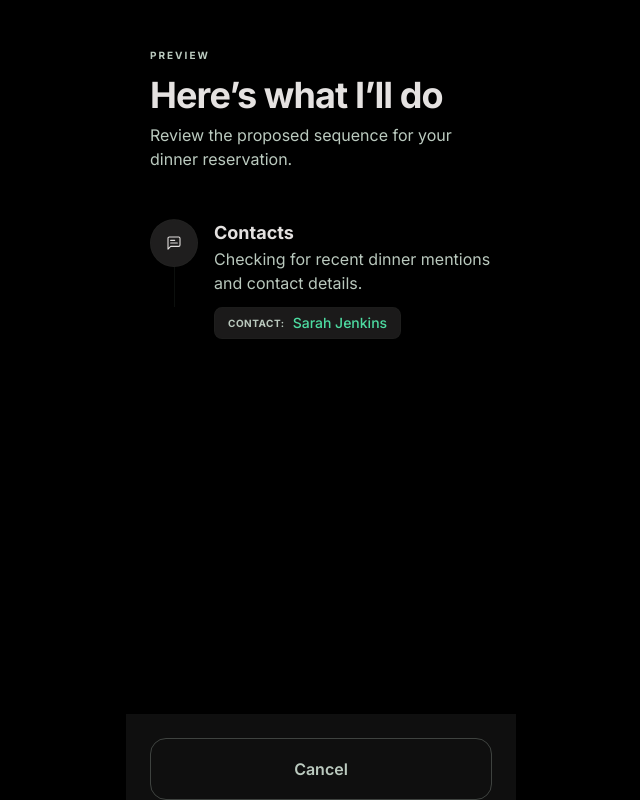
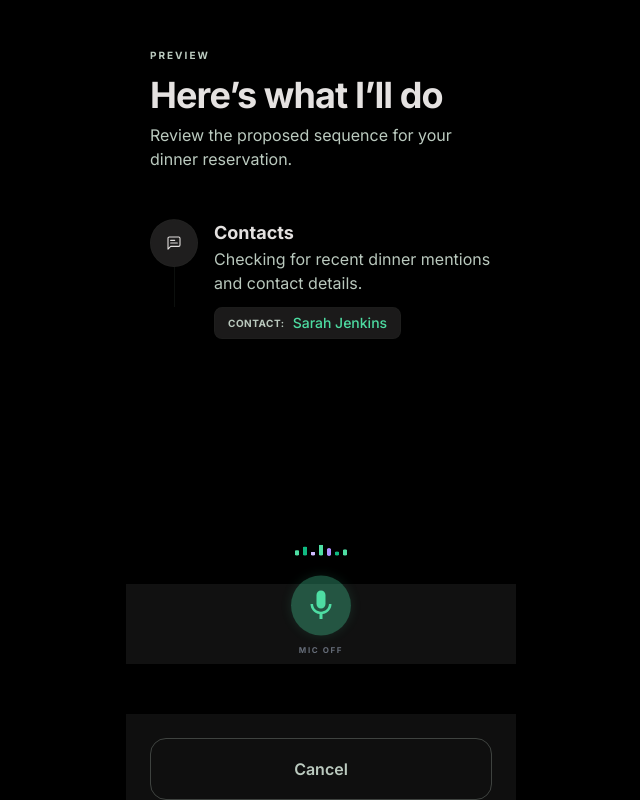
Before and after one commit to hanzo56/Acta, a React (Vite) app: page /preview in a window 1280 px wide. Shown: the whole page, without its empty margins (319-959 px from the left). Built offline with nearby package versions, Linux system fonts and the light colour scheme.

Commit message:
mic button available across all pages.

```diff
--- a/src/components/AppBottomNav.tsx
+++ b/src/components/AppBottomNav.tsx
@@ -6,6 +6,7 @@ import {
   ICON_NAV_HOME as IMG_NAV_HOME,
   ICON_NAV_SETTINGS as IMG_NAV_SETTINGS,
 } from "../assets/actaIconUrls";
+import { RemoteNavMicCluster } from "./RemoteNavMicCluster";
 
 function navLabel(active: boolean) {
   return `text-[8px] font-bold uppercase leading-3 tracking-[0.8px] ${
@@ -53,6 +54,7 @@ export function AppBottomNav({
       aria-label="Primary"
     >
       <div className="relative mx-auto h-20 w-full max-w-[390px]">
+        <RemoteNavMicCluster />
         <div className="grid h-full w-full grid-cols-5 items-end gap-0 px-1 pb-2 pt-0">
           <Link
             to="/"
--- /dev/null
+++ b/src/components/RemoteNavMicCluster.tsx
@@ -0,0 +1,75 @@
+import { useNavigate } from "react-router-dom";
+
+import { ICON_MIC_MINT as imgMic } from "../assets/actaIconUrls";
+import { ACTIVATE_MIC_ON_HOME } from "../navigation/activateMicFromNav";
+
+/** Sound-wave bars (idle) — matches HomePage bottom nav */
+const bars = [
+  { h: "h-6", bg: "bg-[#4edea3]", delayMs: 0, durationMs: 520 },
+  { h: "h-10", bg: "bg-[#10b981]", delayMs: 80, durationMs: 580 },
+  { h: "h-4", bg: "bg-[#d0bcff]", delayMs: 160, durationMs: 480 },
+  { h: "h-12", bg: "bg-[#4edea3]", delayMs: 40, durationMs: 620 },
+  { h: "h-8", bg: "bg-[#b090ff]", delayMs: 120, durationMs: 540 },
+  { h: "h-[18px]", bg: "bg-[#10b981]", delayMs: 200, durationMs: 500 },
+  { h: "h-7", bg: "bg-[#4edea3]", delayMs: 60, durationMs: 560 },
+] as const;
+
+/**
+ * Center FAB on non-Home screens: same layout as Home mic (idle), navigates to Home and turns mic on.
+ */
+export function RemoteNavMicCluster() {
+  const navigate = useNavigate();
+
+  return (
+    <div
+      className="acta-nav-mic--idle pointer-events-none absolute left-1/2 top-0 z-50 flex w-[min(100%,220px)] -translate-x-1/2 -translate-y-[42%] flex-col items-center gap-1"
+    >
+      <div
+        className="flex h-8 w-full max-w-[200px] items-end justify-center gap-1"
+        aria-hidden
+      >
+        {bars.map((b, i) => (
+          <div
+            key={i}
+            className={`acta-wave-bar w-1 shrink-0 rounded-full ${b.bg} ${b.h}`}
+            style={{
+              animationDelay: `${b.delayMs}ms`,
+              animationDuration: `${b.durationMs}ms`,
+            }}
+          />
+        ))}
+      </div>
+      <button
+        type="button"
+        className="pointer-events-auto relative flex size-[5.75rem] items-center justify-center rounded-full focus:outline-none focus-visible:ring-2 focus-visible:ring-[#4edea3] focus-visible:ring-offset-2 focus-visible:ring-offset-[#0a0a0a]"
+        aria-label="Open home and start voice input"
+        onClick={() => {
+          void navigate("/", { state: ACTIVATE_MIC_ON_HOME });
+        }}
+      >
+        <div
+          className="acta-mic-pulse-ring pointer-events-none absolute aspect-square w-[5.75rem] rounded-full border border-[rgba(78,222,163,0.35)]"
+          aria-hidden
+        />
+        <div
+          className="acta-mic-pulse-ring-delayed pointer-events-none absolute aspect-square w-[5.75rem] rounded-full border border-[rgba(78,222,163,0.25)]"
+          aria-hidden
+        />
+        <div className="acta-mic-button-glow relative flex size-[3.75rem] shrink-0 items-center justify-center rounded-full bg-[rgba(78,222,163,0.2)] shadow-[0px_0px_40px_0px_rgba(78,222,163,0.3)]">
+          <div className="pointer-events-none absolute inset-0 rounded-full bg-[rgba(78,222,163,0.3)] opacity-20" />
+          <div className="pointer-events-none absolute inset-0 rounded-full bg-[rgba(78,222,163,0.1)]" />
+          <div className="relative size-[calc(5.75rem*0.4)] shrink-0">
+            <img
+              alt=""
+              className="absolute inset-0 size-full max-w-none object-contain"
+              src={imgMic}
+            />
+          </div>
+        </div>
+      </button>
+      <p className="acta-nav-mic-status -translate-y-[12px] text-center text-[8px] font-bold uppercase leading-3 tracking-[1.6px] text-[rgba(185,199,224,0.5)]">
+        MIC OFF
+      </p>
+    </div>
+  );
+}
--- a/src/index.css
+++ b/src/index.css
@@ -116,13 +116,26 @@ body {
 /* Preview: only bottom approve bar (top matches former pt-12 + safe area) */
 .acta-main--inset-preview {
   padding-top: max(3rem, calc(0.75rem + env(safe-area-inset-top, 0px)));
-  padding-bottom: calc(var(--acta-preview-footer-h) + env(safe-area-inset-bottom, 0px));
+  /* Approve bar + same-height mic rail above it */
+  padding-bottom: calc(
+    var(--acta-preview-footer-h) + var(--acta-nav-h) + env(safe-area-inset-bottom, 0px)
+  );
 }
 
-/* Graph menu subpage: only top bar */
+/* Phone-update preview: no approve footer for first two steps; only bottom mic */
+.acta-main--inset-preview-mic-only {
+  padding-top: max(3rem, calc(0.75rem + env(safe-area-inset-top, 0px)));
+  padding-bottom: calc(
+    var(--acta-nav-h) + env(safe-area-inset-bottom, 0px)
+  );
+}
+
+/* Graph menu subpage: top bar + bottom mic rail (matches main app nav) */
 .acta-main--inset-menu {
   padding-top: calc(3.5rem + env(safe-area-inset-top, 0px));
-  padding-bottom: env(safe-area-inset-bottom, 0px);
+  padding-bottom: calc(
+    var(--acta-nav-h) + env(safe-area-inset-bottom, 0px)
+  );
 }
 
 .acta-header-fixed {
@@ -145,6 +158,20 @@ body {
   max-width: 390px;
   transform: translateX(-50%);
   padding-bottom: env(safe-area-inset-bottom, 0px);
+}
+
+/* Mic strip stacked above the preview approve / cancel bar */
+.acta-preview-mic-rail {
+  position: fixed;
+  bottom: calc(
+    var(--acta-preview-footer-h) + env(safe-area-inset-bottom, 0px)
+  );
+  left: 50%;
+  z-index: 41;
+  width: 100%;
+  max-width: 390px;
+  transform: translateX(-50%);
+  padding-bottom: 0;
 }
 
 .acta-preview-footer-fixed {
--- /dev/null
+++ b/src/navigation/activateMicFromNav.ts
@@ -0,0 +1,15 @@
+/** Pass with `navigate('/', { state: ACTIVATE_MIC_ON_HOME })` to open the Home mic after navigation. */
+export const ACTIVATE_MIC_ON_HOME = { activateMic: true } as const
+
+export type ActivateMicLocationState = { activateMic?: boolean } | null
+
+export function shouldActivateMicFromNav(
+  state: unknown,
+): state is { activateMic: true } {
+  return (
+    typeof state === 'object' &&
+    state !== null &&
+    'activateMic' in state &&
+    (state as { activateMic?: boolean }).activateMic === true
+  )
+}
--- a/src/pages/GraphMenuPage.tsx
+++ b/src/pages/GraphMenuPage.tsx
@@ -1,4 +1,6 @@
 import { Link } from 'react-router-dom'
+
+import { RemoteNavMicCluster } from '../components/RemoteNavMicCluster'
 
 const MENU_IMAGES = [
   { src: '/images/tori-tori/04-menu-1.png', alt: 'Tori Tori — menu page 1' },
@@ -30,6 +32,15 @@ export function GraphMenuPage() {
           ))}
         </div>
       </main>
+
+      <nav
+        className="acta-nav-fixed acta-nav-home h-20 overflow-visible bg-[rgba(19,19,19,0.9)] backdrop-blur-[12px]"
+        aria-label="Quick voice to home"
+      >
+        <div className="relative mx-auto h-20 w-full max-w-[390px]">
+          <RemoteNavMicCluster />
+        </div>
+      </nav>
     </div>
   )
 }
--- a/src/pages/HomePage.tsx
+++ b/src/pages/HomePage.tsx
@@ -14,6 +14,7 @@ import {
   ICON_USER_AVATAR as imgUserProfileAvatar,
 } from "../assets/actaIconUrls";
 import { useSpeechDictation } from "../hooks/useSpeechDictation";
+import { shouldActivateMicFromNav } from "../navigation/activateMicFromNav";
 
 /** Fork + knife asset (lavender) for Book dinner — see public/icon-book-dinner.png */
 const IMG_BOOK_DINNER = "/icon-book-dinner.png";
@@ -38,7 +39,8 @@ const PHONE_UPDATE_INTENT =
 
 export function HomePage() {
   const navigate = useNavigate();
-  const { pathname } = useLocation();
+  const location = useLocation();
+  const { pathname } = location;
   const [micListening, setMicListening] = useState(false);
   const [silenceProcessing, setSilenceProcessing] = useState(false);
   const silenceNavigatedRef = useRef(false);
@@ -70,6 +72,15 @@ export function HomePage() {
       }
     };
   }, []);
+
+  useEffect(() => {
+    if (!shouldActivateMicFromNav(location.state)) return;
+    const id = requestAnimationFrame(() => {
+      setMicListening(true);
+      navigate(".", { replace: true, state: null });
+    });
+    return () => cancelAnimationFrame(id);
+  }, [location.state, navigate]);
 
   const prevMicOnRef = useRef(false);
   useEffect(() => {
--- a/src/pages/PhoneUpdatePreviewPage.tsx
+++ b/src/pages/PhoneUpdatePreviewPage.tsx
@@ -3,6 +3,7 @@ import { useEffect, useState } from 'react'
 import { useNavigate } from 'react-router-dom'
 
 import { ICON_MESSAGES as imgMessages } from '../assets/actaIconUrls'
+import { RemoteNavMicCluster } from '../components/RemoteNavMicCluster'
 
 const STAGGER_MS = 2800
 const SECTION_COUNT = 3
@@ -25,7 +26,13 @@ export function PhoneUpdatePreviewPage() {
 
   return (
     <div className="acta-shell bg-[#131313] text-[#e5e2e1]">
-      <main className="acta-main acta-main--inset-preview w-full px-6">
+      <main
+        className={`acta-main w-full px-6 ${
+          visibleCount >= 3
+            ? 'acta-main--inset-preview'
+            : 'acta-main--inset-preview-mic-only'
+        }`}
+      >
         <div className="mx-auto flex w-full max-w-[672px] flex-col gap-12">
         {visibleCount >= 1 ? (
           <header className="acta-preview-reveal flex flex-col gap-2">
@@ -68,6 +75,19 @@ export function PhoneUpdatePreviewPage() {
         ) : null}
         </div>
       </main>
+
+      <nav
+        className={
+          visibleCount >= 3
+            ? 'acta-preview-mic-rail acta-nav-home h-20 overflow-visible bg-[rgba(19,19,19,0.9)] backdrop-blur-[12px]'
+            : 'acta-nav-fixed acta-nav-home h-20 overflow-visible bg-[rgba(19,19,19,0.9)] backdrop-blur-[12px]'
+        }
+        aria-label="Quick voice to home"
+      >
+        <div className="relative mx-auto h-20 w-full max-w-[390px]">
+          <RemoteNavMicCluster />
+        </div>
+      </nav>
 
       {visibleCount >= 3 ? (
         <div className="acta-preview-footer-fixed bg-[rgba(19,19,19,0.8)] px-6 pb-12 pt-6 backdrop-blur-[20px]">
--- a/src/pages/PreviewPage.tsx
+++ b/src/pages/PreviewPage.tsx
@@ -7,6 +7,7 @@ import {
   ICON_MESSAGES as imgMessages,
   ICON_OPENTABLE as imgOpenTable,
 } from "../assets/actaIconUrls";
+import { RemoteNavMicCluster } from "../components/RemoteNavMicCluster";
 
 /**
  * OpenStreetMap embed around Tori Tori Shabu N Sushi, Arcadia, CA.
@@ -151,6 +152,15 @@ export function PreviewPage() {
         </div>
       </main>
 
+      <nav
+        className="acta-preview-mic-rail acta-nav-home h-20 overflow-visible bg-[rgba(19,19,19,0.9)] backdrop-blur-[12px]"
+        aria-label="Quick voice to home"
+      >
+        <div className="relative mx-auto h-20 w-full max-w-[390px]">
+          <RemoteNavMicCluster />
+        </div>
+      </nav>
+
       <div className="acta-preview-footer-fixed bg-[rgba(19,19,19,0.8)] px-6 pb-12 pt-6 backdrop-blur-[20px]">
         <div className="flex flex-col gap-3">
           <button
```
